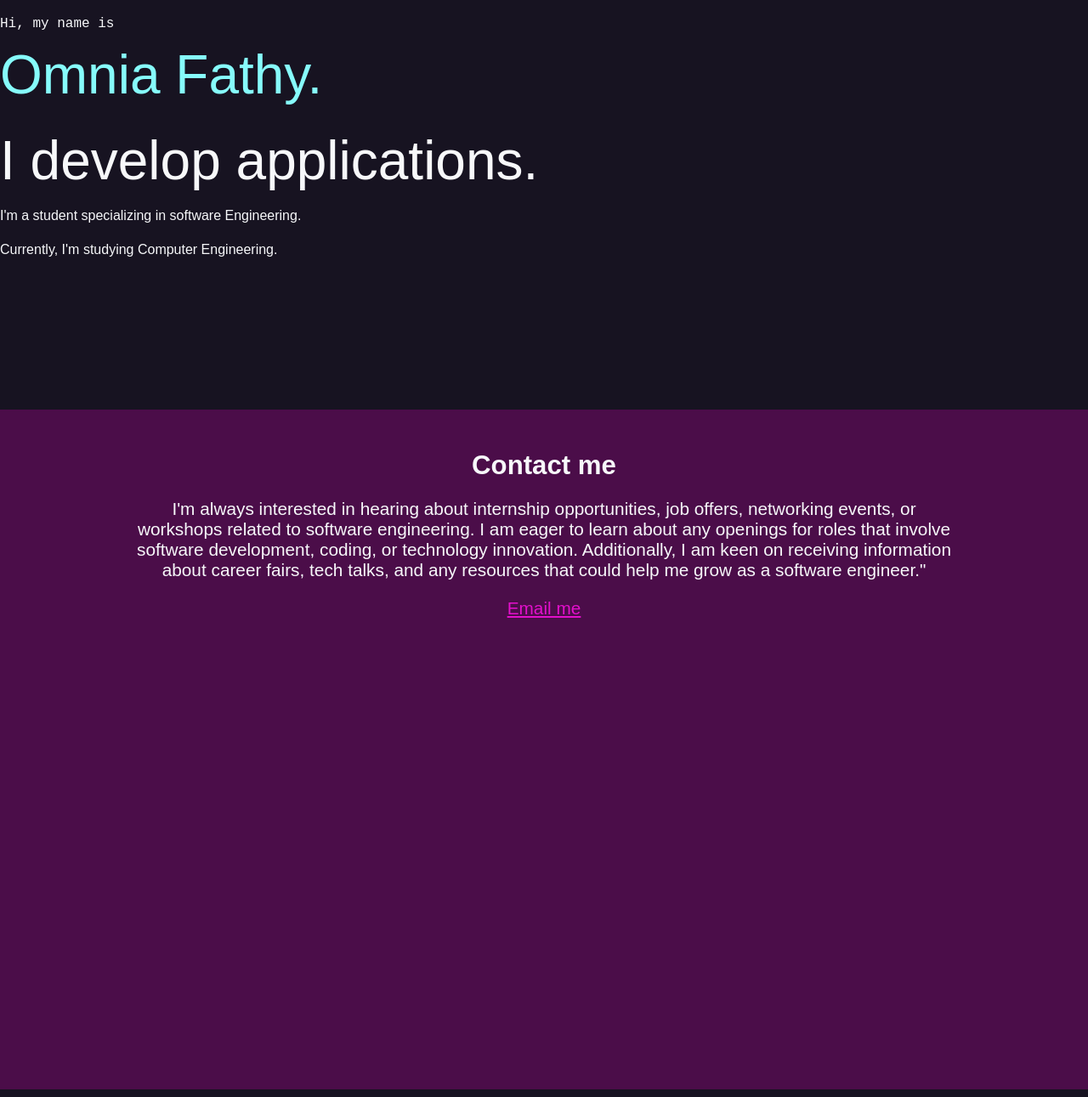
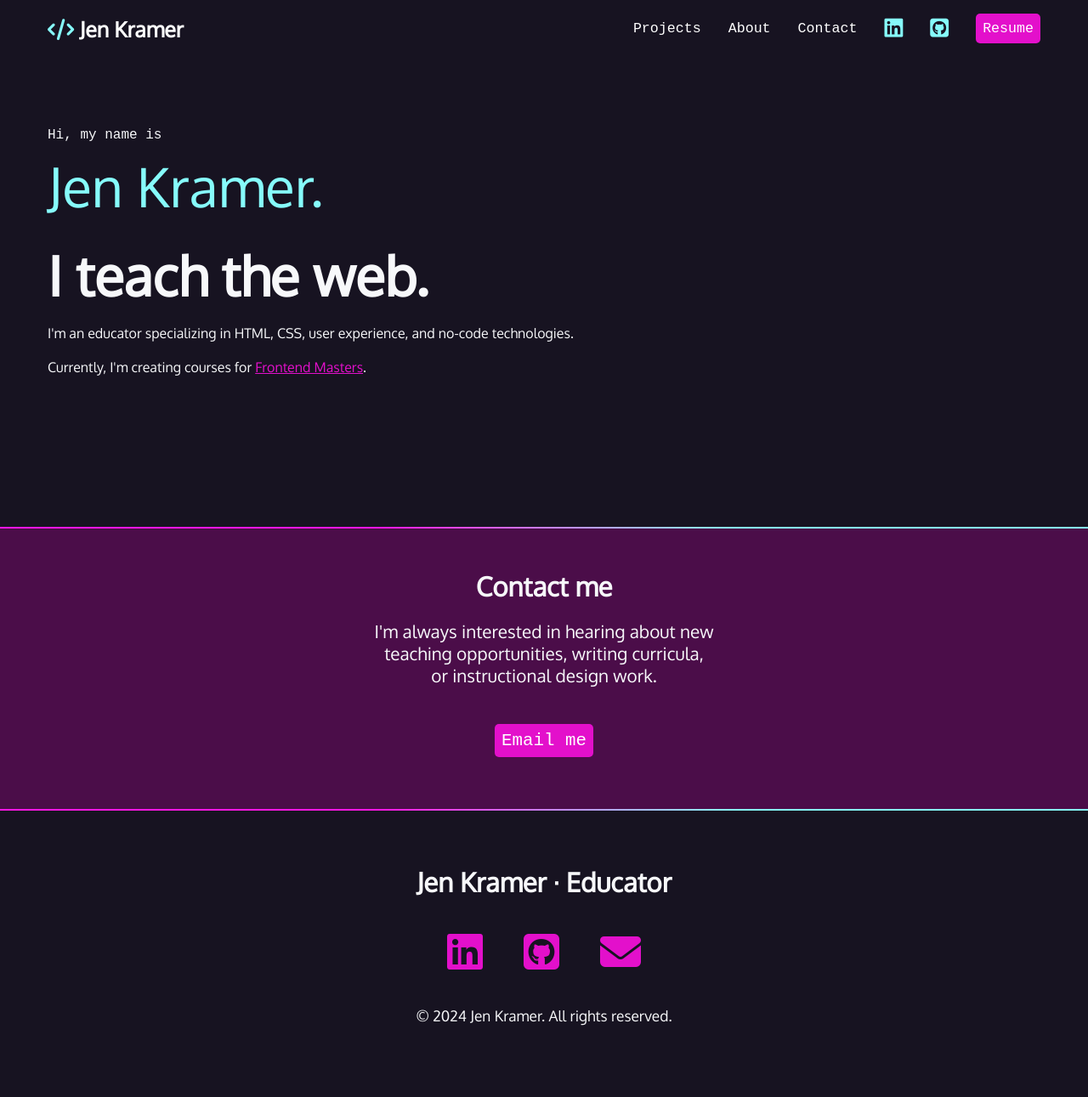
Before and after one commit to AGX18/Portfolio, a plain HTML site: page index.html in a window 1280 px wide. Shown: the whole page at 85% size. Drawn offline with Linux system fonts and the light colour scheme; a web font is replaced by a local one.

Commit message:
finished nav, intro, contact me and footer parts

```diff
--- /dev/null
+++ b/css/style.css
@@ -0,0 +1,182 @@
+/* variables declared here - these are the colors for our pages, as well as the font stacks and sizes. */
+:root {
+  --black: #171321;
+  --dkblue: #0d314b;
+  --plum: #4b0d49;
+  --hotmag: #ff17e4;
+  --magenta: #e310cb;
+  --aqua: #86fbfb;
+  --white: #f7f8fa;
+  --font-size: 1.3rem;
+  --mono: "Oxygen mono", monospace;
+  --sans: Oxygen, sans-serif;
+}
+/* border box model: https://css-tricks.com/box-sizing/ */
+html {
+  box-sizing: border-box;
+}
+*,
+*::before,
+*::after {
+  box-sizing: inherit;
+}
+/* generic styles for the page */
+body {
+  padding: 0;
+  margin: 0;
+  font-family: var(--sans);
+  background-color: var(--black);
+  color: var(--white);
+  font-size: var(--font-size);
+}
+
+/* background color divs */
+.section-plum {
+  background-color: var(--plum);
+}
+.gradient {
+  background: linear-gradient(
+    90deg,
+    rgba(255, 23, 228, 1) 35%,
+    rgba(134, 251, 251, 1) 68%
+  );
+  height: 2px;
+}
+
+h1,
+h2,
+h3 {
+  margin: 0;
+}
+a {
+  color: var(--magenta);
+}
+
+a:hover {
+  color: var(--hotmag);
+  text-decoration: none;
+}
+/* intro styles */
+#intro {
+  padding: 4rem 1rem 10rem 1rem;
+  max-width: 1200px;
+  margin: 0 auto;
+}
+
+#intro p {
+  font-size: 1rem;
+  line-height: 1.5;
+}
+
+#intro .name {
+  font-family: var(--mono);
+  font-size: 1rem;
+}
+
+.name span {
+  font-family: var(--sans);
+  font-size: 4rem;
+  color: var(--aqua);
+  display: block;
+  font-weight: 300;
+}
+
+#intro h2 {
+  font-size: 4rem;
+}
+
+/* contact section */
+
+#contact {
+  width: 400px;
+  text-align: center;
+  margin: 0 auto;
+  padding: 3rem 0;
+}
+
+#contact p:last-child {
+  margin-top: 3rem;
+}
+
+/* navigation */
+nav {
+  font-family: var(--mono);
+  font-size: 80%;
+  padding: 1rem;
+}
+
+nav h1 a {
+  font-family: var(--sans);
+}
+
+nav ul {
+  margin: 0;
+  padding: 0;
+  list-style-type: none;
+  display: flex;
+  flex-flow: row wrap;
+  justify-content: center;
+  align-items: center;
+  gap: 2rem;
+}
+nav li:first-child {
+  flex-basis: 100%;
+  text-align: center;
+}
+nav [class*="fa-"] {
+  font-size: 150%;
+  color: var(--aqua);
+}
+nav h1 [class*="fa-"] {
+  font-size: 100%;
+  color: var(--aqua);
+}
+nav a {
+  color: white;
+  text-decoration: none;
+  display: block;
+}
+
+nav a:hover,
+nav [class*="fa-"]:hover {
+  color: var(--magenta);
+}
+.button {
+  font-family: var(--mono);
+  text-decoration: none;
+  background-color: var(--magenta);
+  color: white;
+  padding: 0.5rem;
+  border-radius: 5px;
+}
+
+.button:hover {
+  color: white;
+  background-color: var(--hotmag);
+}
+/* footer section */
+footer {
+  text-align: center;
+  padding: 4rem 0;
+}
+footer ul {
+  list-style-type: none;
+  padding: 0;
+  margin: 2rem 0;
+  display: flex;
+  flex-flow: row wrap;
+  justify-content: center;
+  gap: 3rem;
+  font-size: 3rem;
+}
+@media (min-width: 850px) {
+  nav {
+    max-width: 1200px;
+    margin: 0 auto;
+  }
+  nav li:first-child {
+    flex-basis: auto;
+    text-align: left;
+    margin-right: auto;
+  }
+}
--- a/index.html
+++ b/index.html
@@ -3,31 +3,109 @@
   <head>
     <meta charset="UTF-8" />
     <meta name="viewport" content="width=device-width, initial-scale=1.0" />
-    <link rel="stylesheet" href="style.css" />
-    <title>Omnia</title>
+    <link rel="preconnect" href="https://fonts.googleapis.com" />
+    <link rel="preconnect" href="https://fonts.gstatic.com" crossorigin />
+    <link
+      href="https://fonts.googleapis.com/css2?family=Oxygen&family=Oxygen+Mono&display=swap"
+      rel="stylesheet"
+    />
+    <link
+      rel="stylesheet"
+      href="https://cdnjs.cloudflare.com/ajax/libs/font-awesome/6.6.0/css/all.min.css"
+    />
+    <link rel="stylesheet" href="css/style.css" />
+    <title>Omnia Fathy</title>
   </head>
   <body>
+    <nav>
+      <ul>
+        <li>
+          <h1>
+            <a href="index.html">
+              <span class="fas fa-code" aria-hidden="true"></span>
+              <span>Jen Kramer</span>
+            </a>
+          </h1>
+        </li>
+        <li><a href="#projects">Projects</a></li>
+        <li><a href="about.html">About</a></li>
+        <li><a href="#contact">Contact</a></li>
+        <li>
+          <a href="https://www.linkedin.com/in/jen4web/" target="_blank">
+            <span class="fab fa-linkedin" aria-hidden="true"></span>
+            <span class="sr-only">LinkedIn</span>
+          </a>
+        </li>
+        <li>
+          <a href="https://www.github.com/jen4web" target="_blank">
+            <span class="fab fa-github-square" aria-hidden="true"></span>
+            <span class="sr-only">Github</span>
+          </a>
+        </li>
+        <li>
+          <a
+            href="https://www.dropbox.com/s/3z2hm5gu3v2lrfy/JenKramerCV.pdf?dl=0"
+            target="_blank"
+            class="button"
+            >Resume</a
+          >
+        </li>
+      </ul>
+    </nav>
     <section id="intro">
-      <p class="name">Hi, my name is <span>Omnia Fathy.</span></p>
-
-      <h2>I develop applications.</h2>
-
-      <p>I'm a student specializing in software Engineering.</p>
-
-      <p>Currently, I'm studying Computer Engineering.</p>
+      <p class="name">Hi, my name is <span>Jen Kramer.</span></p>
+      <h2>I teach the web.</h2>
+      <p>
+        I'm an educator specializing in HTML, CSS, user experience, and no-code
+        technologies.
+      </p>
+      <p>
+        Currently, I'm creating courses for
+        <a
+          href="https://frontendmasters.com/teachers/jen-kramer/"
+          target="_blank"
+          >Frontend Masters</a
+        >.
+      </p>
     </section>
 
-    <section id="contact">
-      <h2>Contact me</h2>
-      <p>
-        I'm always interested in hearing about internship opportunities, job
-        offers, networking events, or workshops related to software engineering.
-        I am eager to learn about any openings for roles that involve software
-        development, coding, or technology innovation. Additionally, I am keen
-        on receiving information about career fairs, tech talks, and any
-        resources that could help me grow as a software engineer."
-      </p>
-      <a href="mailto:omnia.f.rady@gmail.com"> Email me</a>
-    </section>
+    <div class="gradient"></div>
+
+    <div class="section-plum">
+      <section id="contact">
+        <h2>Contact me</h2>
+        <p>
+          I'm always interested in hearing about new teaching opportunities,
+          writing curricula, or instructional design work.
+        </p>
+        <p><a class="button" href="mailto:jen@example.com">Email me</a></p>
+      </section>
+    </div>
+    <div class="gradient"></div>
+
+    <footer>
+      <h2>Jen Kramer &middot; Educator</h2>
+      <ul>
+        <li>
+          <a href="https://www.linkedin.com/in/jen4web" target="_blank">
+            <span class="fab fa-linkedin" aria-hidden="true"></span>
+            <span class="sr-only">LinkedIn</span>
+          </a>
+        </li>
+        <li>
+          <a href="https://www.github.com/jen4web" target="_blank">
+            <span class="fab fa-github-square" aria-hidden="true"></span>
+            <span class="sr-only">Github</span>
+          </a>
+        </li>
+        <li>
+          <a href="mailto:jen@example.com">
+            <span class="fas fa-envelope" aria-hidden="true"></span>
+            <span class="sr-only">Email</span>
+          </a>
+        </li>
+      </ul>
+      <p><small>&copy; 2024 Jen Kramer. All rights reserved.</small></p>
+    </footer>
   </body>
 </html>
--- a/style.css
+++ /dev/null
@@ -1,83 +0,0 @@
-/* variables declared here - these are the colors for our pages, as well as the font stacks and sizes. */
-:root {
-  --black: #171321;
-  --dkblue: #0d314b;
-  --plum: #4b0d49;
-  --hotmag: #ff17e4;
-  --magenta: #e310cb;
-  --aqua: #86fbfb;
-  --white: #f7f8fa;
-  --font-size: 1.3rem;
-  --mono: "Oxygen mono", monospace;
-  --sans: Oxygen, sans-serif;
-}
-/* border box model: https://css-tricks.com/box-sizing/ */
-html {
-  box-sizing: border-box;
-}
-*,
-*::before,
-*::after {
-  box-sizing: inherit;
-}
-
-body {
-  padding: 0;
-  margin: 0;
-  font-family: var(--sans);
-  background-color: var(--black);
-  color: var(--white);
-  font-size: var(--font-size);
-}
-
-h1,
-h2,
-h3 {
-  margin: 0;
-}
-
-a {
-  color: var(--magenta);
-}
-
-a::hover {
-  color: var(--hotmag);
-  text-decoration: none;
-}
-
-/* intro Styles */
-#intro {
-  padding-bottom: 10rem;
-}
-
-#intro p {
-  font-size: 1rem;
-  line-height: 1.5;
-}
-
-#intro .name {
-  font-family: var(--mono);
-}
-
-.name span {
-  font-family: var(--sans);
-  font-size: 4rem;
-  color: var(--aqua);
-  display: block;
-}
-
-#intro h2 {
-  font-size: 4rem;
-  font-weight: normal;
-}
-
-#contact {
-  background-color: var(--plum);
-  height: 100vh;
-  display: flex;
-  align-items: center;
-  padding-top: 3rem;
-  padding: 3rem 10rem 1rem;
-  flex-direction: column;
-  text-align: center;
-}
```
